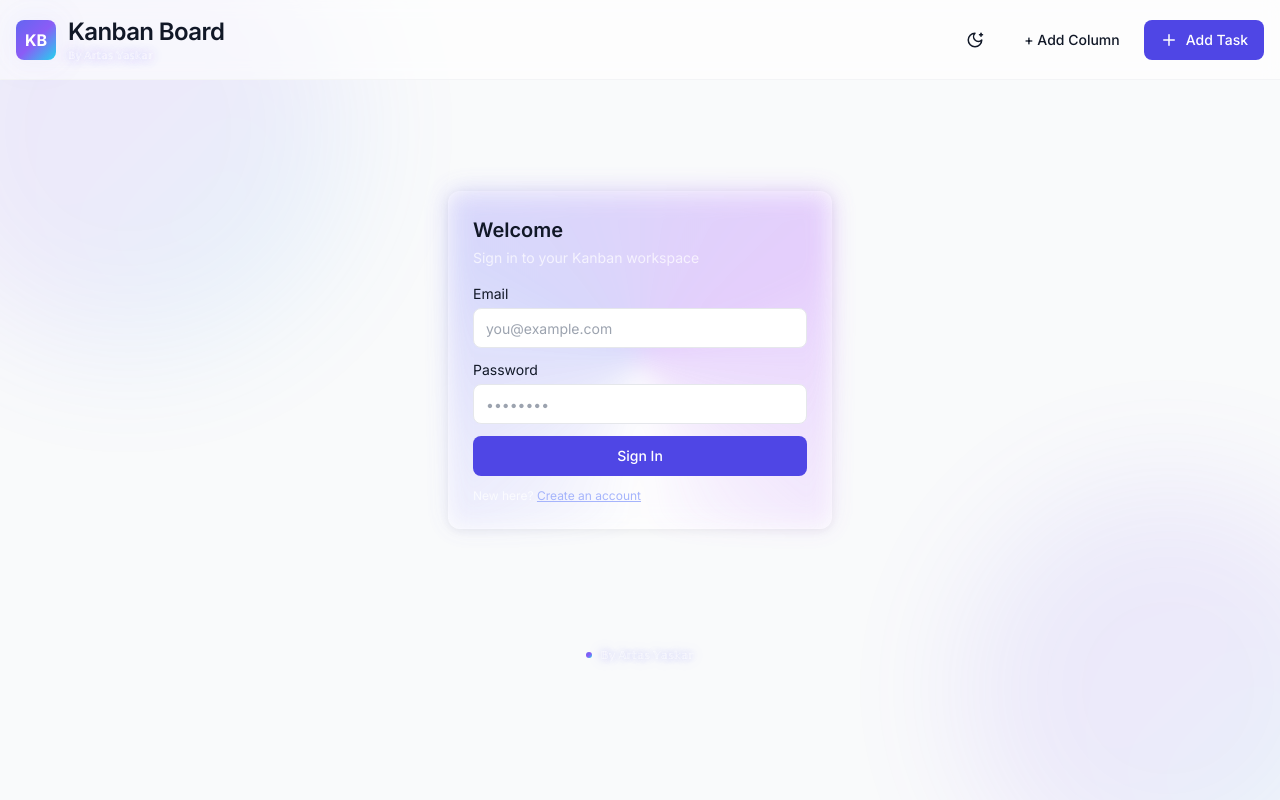
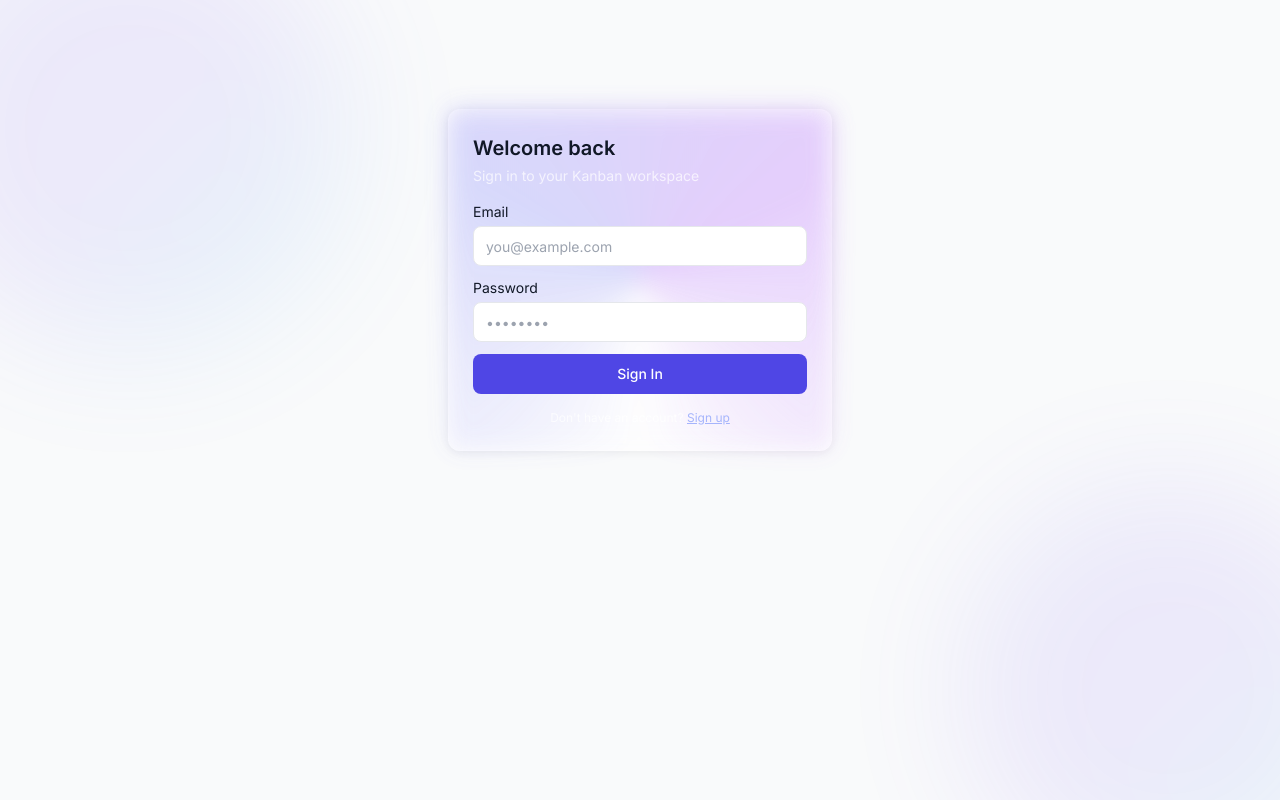
Before and after one commit to artasyaskar/kanban_Board_fullstack, a React (Vite) app: page / in a window 1280 px wide. Built offline with nearby package versions, Linux system fonts and the light colour scheme.

Commit message:
Fix By Artas

```diff
--- a/package.json
+++ b/package.json
@@ -19,7 +19,7 @@
     "lucide-react": "^0.474.0",
     "react": "^18.3.1",
     "react-dom": "^18.3.1",
-    "react-hot-toast": "^2.4.1",
+    "react-hot-toast": "^2.6.0",
     "zustand": "^4.5.2"
   },
   "devDependencies": {
--- a/src/App.jsx
+++ b/src/App.jsx
@@ -1,7 +1,7 @@
-import { useEffect, useState, useMemo } from 'react'
+import { useEffect, useState, useMemo, useCallback } from 'react'
 import { Toaster } from 'react-hot-toast'
 import { DndContext, closestCenter, PointerSensor, useSensor, useSensors, DragOverlay } from '@dnd-kit/core'
-import { arrayMove, SortableContext, verticalListSortingStrategy } from '@dnd-kit/sortable'
+import { arrayMove, SortableContext, horizontalListSortingStrategy } from '@dnd-kit/sortable'
 import { motion, AnimatePresence } from 'framer-motion'
 import Header from './components/Header.jsx'
 import Column from './components/Column.jsx'
@@ -12,19 +12,34 @@ import Auth from './components/Auth.jsx'
 import useTaskStore from './store/taskStore.js'
 import useAuthStore from './store/authStore.js'
 
+// AuthInitializer component to handle auth state before rendering the app
+function AuthInitializer({ children }) {
+  const { init, loading } = useAuthStore()
+
+  useEffect(() => {
+    init()
+  }, [init])
+
+  if (loading) {
+    return (
+      <div className="min-h-screen flex items-center justify-center bg-gray-900">
+        <div className="animate-pulse text-white/80">Loading...</div>
+      </div>
+    )
+  }
+
+  return children
+}
+
 export default function App() {
   const { tasks, fetchTasks, moveTaskLocal, moveTaskPersist, setDraggingTaskId, columns, fetchColumns } = useTaskStore()
-  const { user, loading: authLoading, init } = useAuthStore()
+  const { user } = useAuthStore()
   const [activeTask, setActiveTask] = useState(null)
   const [modalOpen, setModalOpen] = useState(false)
   const [editingTask, setEditingTask] = useState(null)
   const [columnModalOpen, setColumnModalOpen] = useState(false)
 
-  useEffect(() => {
-    // Initialize auth once
-    init()
-  }, [init])
-
+  // Fetch data when user is authenticated
   useEffect(() => {
     if (user) {
       fetchTasks()
@@ -91,18 +106,47 @@ export default function App() {
   const tasksByStatus = (status) => tasks.filter(t => t.status === status)
 
   return (
+    <AuthInitializer>
       <div className="min-h-screen relative overflow-hidden">
         {/* Background gradient blobs */}
         <div className="pointer-events-none fixed inset-0 -z-10">
           <div className="absolute -top-24 -left-24 w-[28rem] h-[28rem] rounded-full grad-accent opacity-10 blur-3xl" />
           <div className="absolute -bottom-24 -right-24 w-[26rem] h-[26rem] rounded-full grad-accent opacity-10 blur-3xl" />
         </div>
-      <Header onAddTask={openCreateModal} onAddColumn={() => setColumnModalOpen(true)} />
-      {authLoading ? (
-        <div className="mx-auto max-w-7xl px-4 py-16 text-center text-white/80">Loading…</div>
-      ) : !user ? (
+
+        <Toaster
+          position="top-center"
+          toastOptions={{
+            style: {
+              background: '#1e1e2e',
+              color: '#cdd6f4',
+              border: '1px solid #45475a',
+              padding: '12px 16px',
+              fontSize: '14px',
+              borderRadius: '8px',
+              maxWidth: '100%',
+            },
+            success: {
+              iconTheme: {
+                primary: '#a6e3a1',
+                secondary: '#1e1e2e',
+              },
+            },
+            error: {
+              style: {
+                background: '#313244',
+                color: '#f38ba8',
+                border: '1px solid #f38ba8',
+              },
+            },
+          }}
+        />
+
+        {!user ? (
           <Auth />
         ) : (
+          <>
+            <Header onAddTask={openCreateModal} onAddColumn={() => setColumnModalOpen(true)} />
             <main className="mx-auto max-w-7xl px-4 pb-10">
               <DndContext
                 sensors={sensors}
@@ -111,7 +155,7 @@ export default function App() {
                 onDragOver={handleDragOver}
                 onDragEnd={handleDragEnd}
               >
-          <div className={`grid grid-cols-1 md:[grid-template-columns:repeat(auto-fit,minmax(320px,1fr))] gap-4 md:gap-6`}>
+                <div className="grid grid-cols-1 md:[grid-template-columns:repeat(auto-fit,minmax(320px,1fr))] gap-4 md:gap-6">
                   {(columns || []).map((c) => (
                     <Column
                       key={c.key}
@@ -132,7 +176,6 @@ export default function App() {
                 </DragOverlay>
               </DndContext>
             </main>
-      )}
 
             <AnimatePresence>
               {modalOpen && (
@@ -150,8 +193,9 @@ export default function App() {
                 <span className="text-neon">𝔹𝕪 𝔸𝕣𝕥𝕒𝕤 𝕐𝕒𝕤𝕜𝕒𝕣</span>
               </div>
             </footer>
-
-      <Toaster position="top-right" />
+          </>
+        )}
       </div>
+    </AuthInitializer>
   )
 }
--- a/src/components/Auth.jsx
+++ b/src/components/Auth.jsx
@@ -1,23 +1,53 @@
 import { useEffect, useState } from 'react'
 import { motion } from 'framer-motion'
+import { toast } from 'react-hot-toast'
 import useAuthStore from '../store/authStore'
 
 export default function Auth() {
-  const { signIn, signUp, error } = useAuthStore()
+  const { signIn, signUp, error, signupSuccess, clearSignupSuccess } = useAuthStore()
   const [email, setEmail] = useState('')
   const [password, setPassword] = useState('')
   const [mode, setMode] = useState('signin')
   const [loading, setLoading] = useState(false)
 
+  // Clear signup success message when switching modes
+  useEffect(() => {
+    if (mode === 'signin') {
+      clearSignupSuccess()
+    }
+  }, [mode, clearSignupSuccess])
+
   const handleSubmit = async (e) => {
     e.preventDefault()
+    if (!email || !password) {
+      toast.error('Please enter both email and password')
+      return
+    }
+
     setLoading(true)
+    try {
       if (mode === 'signin') {
         await signIn(email.trim(), password)
       } else {
         await signUp(email.trim(), password)
+        if (!error) {
+          toast.success(
+            <div>
+              <p className="font-semibold">Check your email!</p>
+              <p className="text-sm">We've sent a confirmation link to {email}</p>
+            </div>,
+            { duration: 10000 }
+          )
         }
+      }
+    } finally {
       setLoading(false)
+    }
+  }
+
+  const switchMode = (newMode) => {
+    clearSignupSuccess()
+    setMode(newMode)
   }
 
   return (
@@ -28,8 +58,34 @@ export default function Auth() {
         transition={{ duration: 0.15 }}
         className="card glass neon-border p-6 w-full max-w-sm"
       >
-        <h2 className="text-xl font-semibold mb-1">Welcome</h2>
-        <p className="text-sm text-white/70 mb-4">Sign in to your Kanban workspace</p>
+        <h2 className="text-xl font-semibold mb-1">
+          {mode === 'signin' ? 'Welcome back' : 'Create an account'}
+        </h2>
+
+        {signupSuccess ? (
+          <div className="space-y-4">
+            <div className="p-4 bg-green-500/10 border border-green-500/30 rounded-lg">
+              <h3 className="font-medium text-green-400">Almost there!</h3>
+              <p className="text-sm text-white/80 mt-1">
+                We've sent a confirmation email to <span className="font-medium">{email}</span>.
+                Please check your inbox and click the link to verify your account.
+              </p>
+            </div>
+            <button
+              onClick={() => setMode('signin')}
+              className="btn btn-primary w-full"
+            >
+              Back to Sign In
+            </button>
+          </div>
+        ) : (
+          <>
+            <p className="text-sm text-white/70 mb-4">
+              {mode === 'signin'
+                ? 'Sign in to your Kanban workspace'
+                : 'Get started with your Kanban board'}
+            </p>
+
             <form onSubmit={handleSubmit} className="space-y-3">
               <div>
                 <label className="block text-sm mb-1" htmlFor="email">Email</label>
@@ -44,35 +100,66 @@ export default function Auth() {
                 />
               </div>
               <div>
-            <label className="block text-sm mb-1" htmlFor="password">Password</label>
+                <label className="block text-sm mb-1" htmlFor="password">
+                  Password
+                  {mode === 'signup' && <span className="text-xs text-white/50 ml-1">(min 6 characters)</span>}
+                </label>
                 <input
                   id="password"
                   type="password"
                   className="input"
                   placeholder="••••••••"
+                  minLength={mode === 'signup' ? 6 : undefined}
                   value={password}
                   onChange={(e) => setPassword(e.target.value)}
                   required
                 />
               </div>
-          {error && <div className="text-sm text-red-400">{error}</div>}
-          <button type="submit" className="btn btn-primary w-full" disabled={loading}>
-            {loading ? 'Please wait…' : (mode === 'signin' ? 'Sign In' : 'Sign Up')}
+
+              {error && (
+                <div className="p-3 text-sm text-red-400 bg-red-500/10 rounded-lg">
+                  {error.includes('Invalid login credentials')
+                    ? 'Invalid email or password. Please try again.'
+                    : error}
+                </div>
+              )}
+
+              <button
+                type="submit"
+                className="btn btn-primary w-full"
+                disabled={loading}
+              >
+                {loading
+                  ? 'Please wait...'
+                  : mode === 'signin' ? 'Sign In' : 'Create Account'}
               </button>
             </form>
-        <div className="mt-3 text-xs text-white/70">
+
+            <div className="mt-4 text-xs text-white/70 text-center">
               {mode === 'signin' ? (
                 <span>
-              New here?{' '}
-              <button className="text-primary-300 underline" onClick={() => setMode('signup')}>Create an account</button>
+                  Don't have an account?{' '}
+                  <button
+                    className="text-primary-300 underline"
+                    onClick={() => switchMode('signup')}
+                  >
+                    Sign up
+                  </button>
                 </span>
               ) : (
                 <span>
                   Already have an account?{' '}
-              <button className="text-primary-300 underline" onClick={() => setMode('signin')}>Sign in</button>
+                  <button
+                    className="text-primary-300 underline"
+                    onClick={() => switchMode('signin')}
+                  >
+                    Sign in
+                  </button>
                 </span>
               )}
             </div>
+          </>
+        )}
       </motion.div>
     </div>
   )
--- a/src/store/authStore.js
+++ b/src/store/authStore.js
@@ -6,6 +6,7 @@ const useAuthStore = create((set, get) => ({
   user: null,
   loading: true,
   error: null,
+  signupSuccess: false, // New state for signup success
 
   init: async () => {
     const { data: { session } } = await supabase.auth.getSession()
@@ -16,23 +17,46 @@ const useAuthStore = create((set, get) => ({
   },
 
   signIn: async (email, password) => {
+    set({ error: null })
     const { data, error } = await supabase.auth.signInWithPassword({ email, password })
-    if (error) return set({ error: error.message }), null
+    if (error) {
+      set({ error: error.message })
+      return null
+    }
     set({ session: data.session, user: data.user, error: null })
     return data
   },
 
   signUp: async (email, password) => {
-    const { data, error } = await supabase.auth.signUp({ email, password })
-    if (error) return set({ error: error.message }), null
-    set({ session: data.session, user: data.user, error: null })
+    set({ error: null, signupSuccess: false })
+    const { data, error } = await supabase.auth.signUp({
+      email,
+      password,
+      options: {
+        emailRedirectTo: `${window.location.origin}/auth/callback`
+      }
+    })
+
+    if (error) {
+      set({ error: error.message })
+      return null
+    }
+
+    // If we get here, signup was successful
+    set({
+      signupSuccess: true,
+      error: null
+    })
     return data
   },
 
   signOut: async () => {
     await supabase.auth.signOut()
-    set({ session: null, user: null })
+    set({ session: null, user: null, signupSuccess: false })
   },
+
+  // Clear the signup success state
+  clearSignupSuccess: () => set({ signupSuccess: false })
 }))
 
 export default useAuthStore
```
Also changed, not shown: 1 other file (tests, documents, lock files or other folders). Lines whose indentation alone changed are shown as unchanged.
